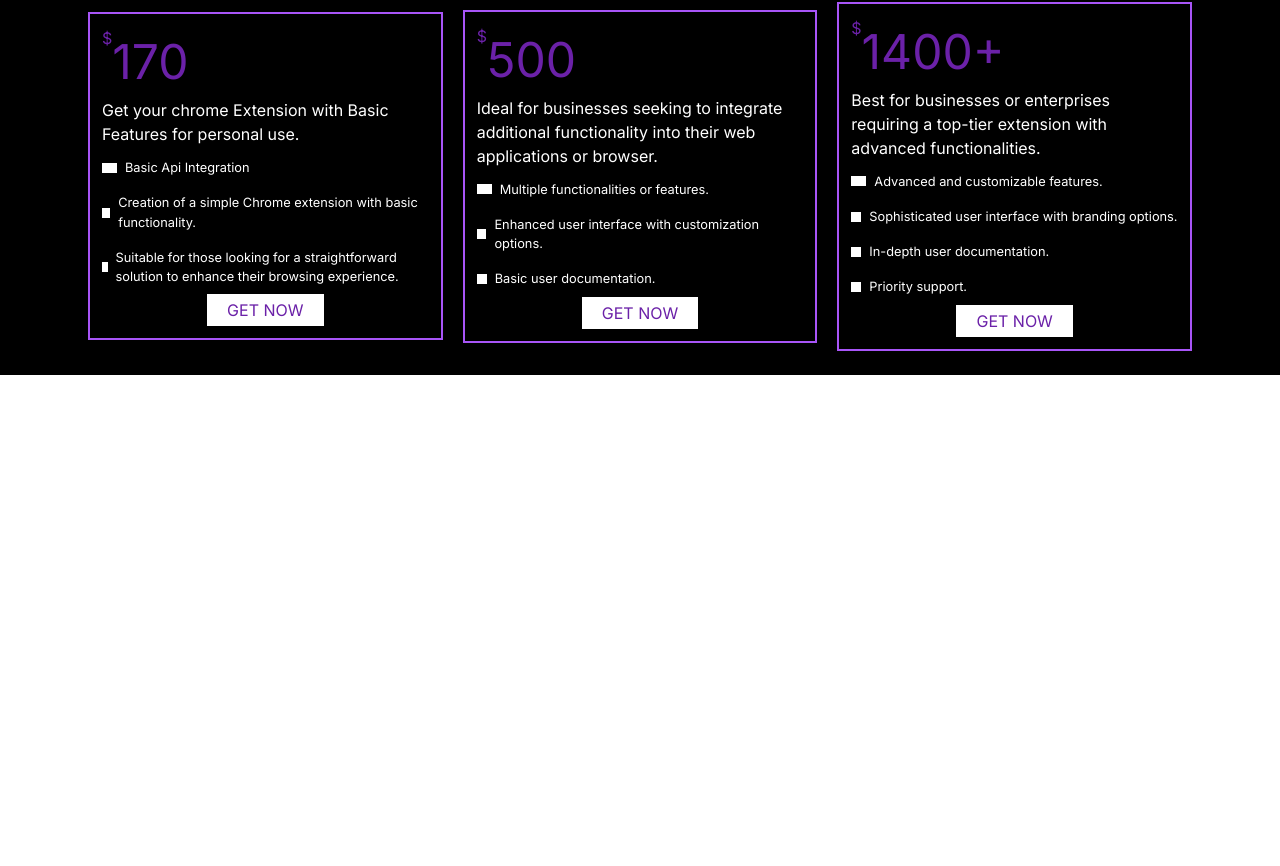
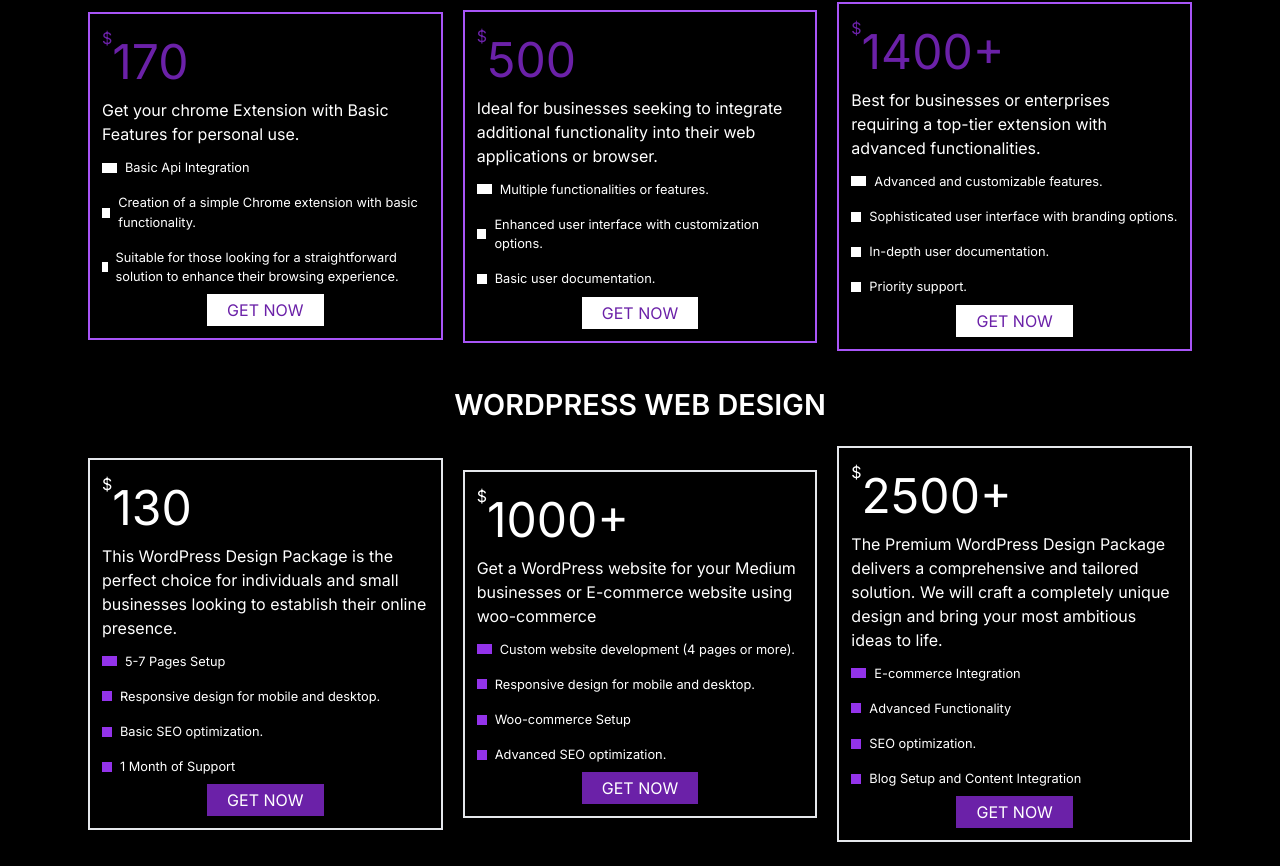
Before and after one commit to Dearbornadeolu/portfolio-code, a Next.js app: page /Pricing in a window 1280 px wide. Shown: the part 1061-1927 px from the top of the page. Before the commit the page ends 1436 px from the top, so only its background shows below. Built offline with nearby package versions, Linux system fonts and the light colour scheme.

Commit message:
updating

```diff
--- /dev/null
+++ b/src/app/Pricing/comp/Wordpress.js
@@ -0,0 +1,97 @@
+import React from 'react'
+
+const Wordpress = () => {
+  return (
+    <div className='mt-8'>
+      <h1 className='text-center text-[1.8rem] font-semibold mt-3'> WORDPRESS WEB DESIGN </h1>
+      <div className="grid grid-cols-1 md:grid-cols-3 gap-5 justify-center items-center mt-5 m-auto align-middle">
+        <div className='w-full border-2  p-3'>
+          <div className='flex'>
+            <h1>$</h1>
+            <h1 className='text-[3rem]'>130</h1>
+          </div>
+          <p>This WordPress Design Package is the perfect choice for individuals and small businesses looking to establish their online presence.</p>
+          <div className='mt-3 flex flex-col gap-4'>
+            <div className='flex items-center gap-2'>
+              <div className='bg-purple-600 w-[15px] h-[10px]'></div>
+              <h1 className='text-[.8rem]'>5-7 Pages Setup</h1>
+            </div>
+            <div className='flex items-center gap-2'>
+              <div className='bg-purple-600 w-[10px] h-[10px]'></div>
+              <h1 className='text-[.8rem]'>Responsive design for mobile and desktop.</h1>
+            </div>
+            <div className='flex items-center gap-2'>
+              <div className='bg-purple-600 w-[10px] h-[10px]'></div>
+              <h1 className='text-[.8rem]'>Basic SEO optimization.</h1>
+            </div>
+            <div className='flex items-center gap-2'>
+              <div className='bg-purple-600 w-[10px] h-[10px]'></div>
+              <h1 className='text-[.8rem]'>1 Month of Support</h1>
+            </div>
+          </div>
+          <div className=' mt-2 w-fit m-auto'>
+            <button className='bg-purple-800 py-1 px-5'>GET NOW</button>
+          </div>
+        </div>
+        <div className='w-full border-2  p-3'>
+          <div className='flex'>
+            <h1>$</h1>
+            <h1 className='text-[3rem]'>1000+</h1>
+          </div>
+          <p>Get a WordPress website for your Medium businesses or E-commerce website using woo-commerce</p>
+          <div className='mt-3 flex flex-col gap-4'>
+            <div className='flex items-center gap-2'>
+              <div className='bg-purple-600 w-[15px] h-[10px]'></div>
+              <h1 className='text-[.8rem]'>Custom website development (4 pages or more).</h1>
+            </div>
+            <div className='flex items-center gap-2'>
+              <div className='bg-purple-600 w-[10px] h-[10px]'></div>
+              <h1 className='text-[.8rem]'>Responsive design for mobile and desktop.</h1>
+            </div>
+            <div className='flex items-center gap-2'>
+              <div className='bg-purple-600 w-[10px] h-[10px]'></div>
+              <h1 className='text-[.8rem]'>Woo-commerce Setup</h1>
+            </div>
+            <div className='flex items-center gap-2'>
+              <div className='bg-purple-600 w-[10px] h-[10px]'></div>
+              <h1 className='text-[.8rem]'>Advanced SEO optimization.</h1>
+            </div>
+          </div>
+          <div className=' mt-2 w-fit m-auto'>
+            <button className='bg-purple-800 py-1 px-5'>GET NOW</button>
+          </div>
+        </div>
+        <div className='w-full border-2  p-3'>
+          <div className='flex'>
+            <h1>$</h1>
+            <h1 className='text-[3rem]'>2500+</h1>
+          </div>
+          <p>The Premium WordPress Design Package delivers a comprehensive and tailored solution. We will craft a completely unique design and bring your most ambitious ideas to life. </p>
+          <div className='mt-3 flex flex-col gap-4'>
+            <div className='flex items-center gap-2'>
+              <div className='bg-purple-600 w-[15px] h-[10px]'></div>
+              <h1 className='text-[.8rem]'>E-commerce Integration</h1>
+            </div>
+            <div className='flex items-center gap-2'>
+              <div className='bg-purple-600 w-[10px] h-[10px]'></div>
+              <h1 className='text-[.8rem]'>Advanced Functionality</h1>
+            </div>
+            <div className='flex items-center gap-2'>
+              <div className='bg-purple-600 w-[10px] h-[10px]'></div>
+              <h1 className='text-[.8rem]'>SEO optimization.</h1>
+            </div>
+            <div className='flex items-center gap-2'>
+              <div className='bg-purple-600 w-[10px] h-[10px]'></div>
+              <h1 className='text-[.8rem]'>Blog Setup and Content Integration</h1>
+            </div>
+          </div>
+          <div className=' mt-2 w-fit m-auto'>
+            <button className='bg-purple-800 py-1 px-5'>GET NOW</button>
+          </div>
+        </div>
+      </div>
+    </div>
+  )
+}
+
+export default Wordpress
--- a/src/app/Pricing/page.js
+++ b/src/app/Pricing/page.js
@@ -2,6 +2,7 @@
 import Nav from '../components/Nav'
 import Website from './comp/Website'
 import Chrome from './comp/Chrome'
+import Wordpress from './comp/Wordpress'
 
 const Page = () => {
     return (
@@ -20,6 +21,7 @@
                     <p className='text-white text-[1.3rem]'>Explore our range of packages designed to meet your web development and software needs. Whether its building a website, crafting a Chrome extension, creating email templates, or maintaining your online presence, we have the right solution for you.</p>
                     <Website/>
                     <Chrome/>
+                    <Wordpress/>
                 </div>
             </div>
         </div>
```
